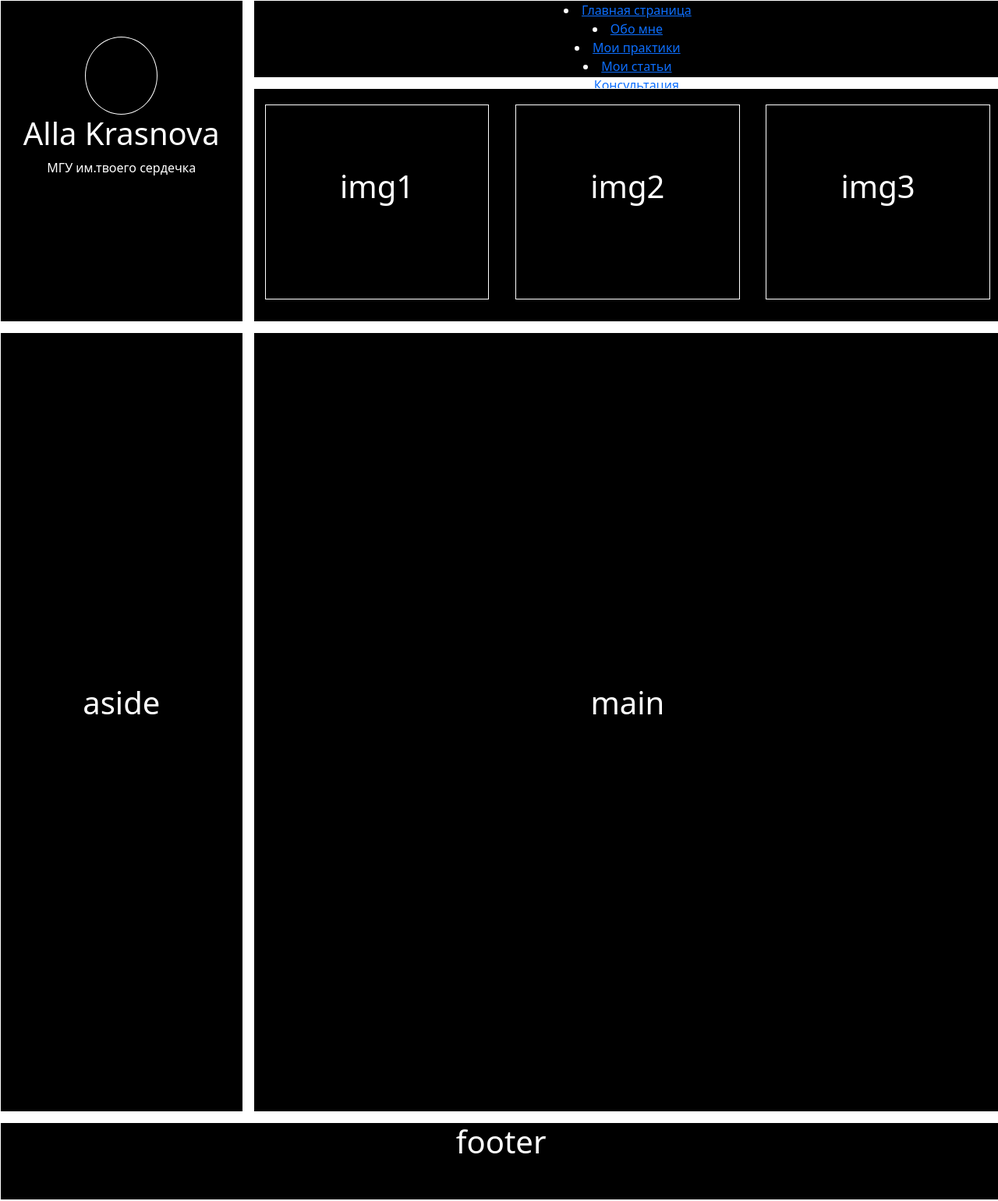
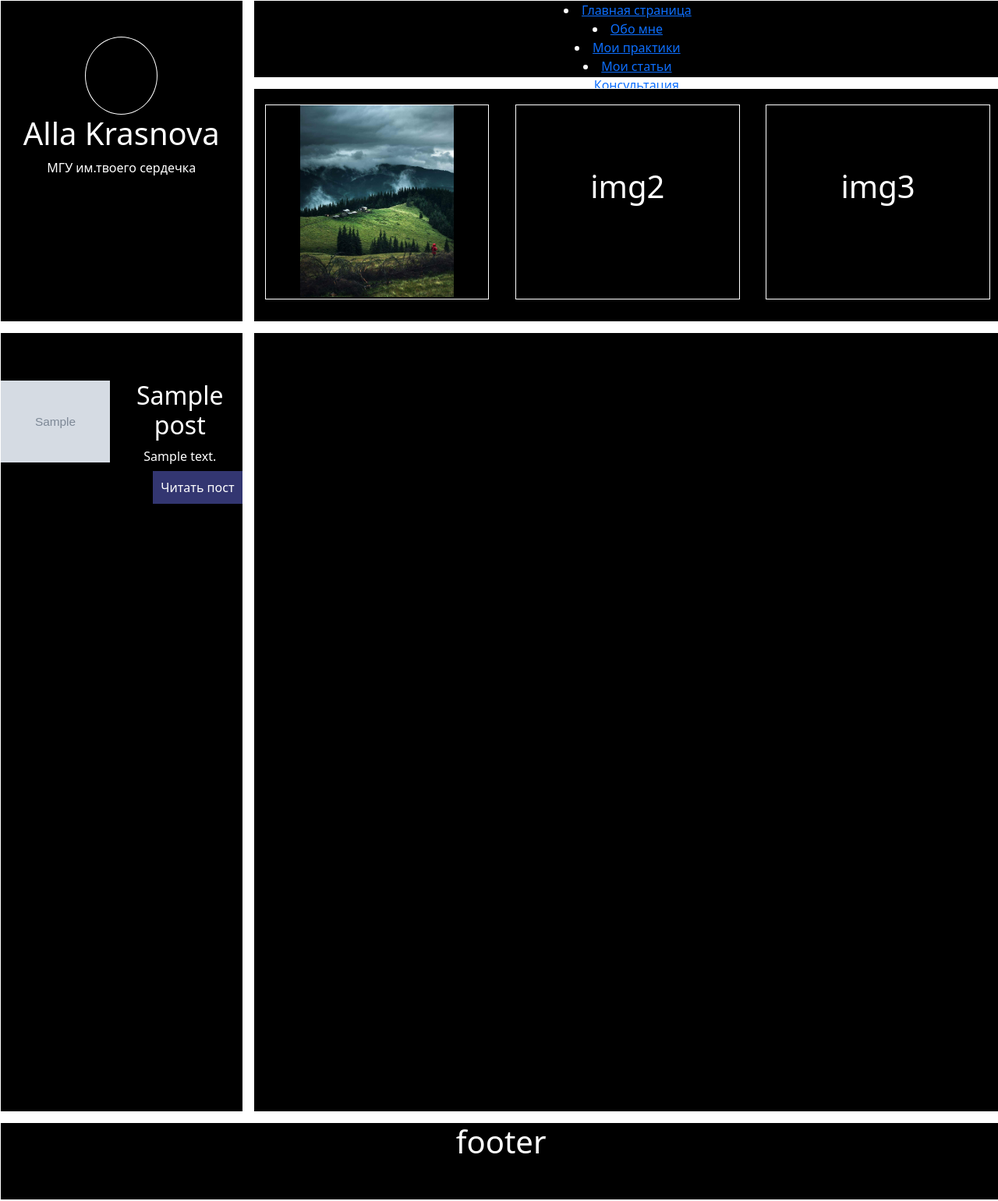
Before and after one commit to Harlok13/Alla-s_site, a Django app: page / in a window 1280 px wide. Shown: the whole page at 78% size. Run offline with Django 4.2, Linux system fonts and the light colour scheme; tables that the repository leaves empty hold one stand-in row (values such as "Sample post"); grey boxes marked "Sample" are stand-in pictures.

Commit message:
add post

```diff
--- a/alla_site/alla_site/settings.py
+++ b/alla_site/alla_site/settings.py
@@ -124,5 +124,5 @@ STATICFILES_DIR = []
 
 DEFAULT_AUTO_FIELD = "django.db.models.BigAutoField"
 
-MEDIA_ROOT = os.path.join(BASE_DIR, 'media')
+MEDIA_ROOT = os.path.join(BASE_DIR, 'media/')
 MEDIA_URL = '/media/'
--- a/alla_site/alla_site/urls.py
+++ b/alla_site/alla_site/urls.py
@@ -13,7 +13,7 @@ Including another URLconf
     1. Import the include() function: from django.urls import include, path
     2. Add a URL to urlpatterns:  path('blog/', include('blog.urls'))
 """
-from alla_site import settings
+from django.conf import settings
 from django.conf.urls.static import static
 from django.contrib import admin
 from django.urls import path, include
@@ -24,4 +24,4 @@ urlpatterns = [
 ] #+ static(settings.STATIC_URL, document_root=settings.STATIC_ROOT)
 
 if settings.DEBUG:
-    urlpatterns += static(settings.STATIC_URL, document_root=settings.STATIC_ROOT)
+    urlpatterns += static(settings.MEDIA_URL, document_root=settings.MEDIA_ROOT)
--- a/alla_site/main/static/main/css/styles.css
+++ b/alla_site/main/static/main/css/styles.css
@@ -42,7 +42,7 @@ background: black;
 aside{
 grid-area: as;
 text-align:center;
-padding-top: 450px;
+padding-top: 50px;
 border: 1px solid white;
 color: white;
 background: black;
--- a/alla_site/main/urls.py
+++ b/alla_site/main/urls.py
@@ -11,5 +11,6 @@ urlpatterns = [
     path('articles/', articles, name='articles'),
     path('consultation/', consultation, name='consultation'),
     path('login/', login, name='login'),
-    path('registration/', registration, name='registration')
+    path('registration/', registration, name='registration'),
+    path('post/<slug:post_slug>/', show_post, name='show_post')
 ]
--- a/alla_site/main/views.py
+++ b/alla_site/main/views.py
@@ -1,9 +1,16 @@
 from django.http import HttpResponse
-from django.shortcuts import render
+from django.shortcuts import render, get_object_or_404
+
+from main.models import Posts
+
 
 def home_page(request):
+    posts = Posts.objects.all()
+    post_limit = Posts.objects.all()[:2]
     context = {
-        'title': 'Главная страница'
+        'title': 'Главная страница',
+        'posts': posts,
+        'post_limit': post_limit
     }
     return render(request, 'main/index.html', context=context)
 
@@ -30,3 +37,12 @@ def registration(request):
 
 def consultation(request):
     return HttpResponse('консультации')
+
+def show_post(request, post_slug):
+    post = get_object_or_404(Posts, slug=post_slug)
+    context = {  # эти параметры мы передаем в html файл
+        'post': post,
+        'title': post.title,
+    }
+
+    return render(request, 'main/post.html', context=context)
--- a/alla_site/templates/main/layout.html
+++ b/alla_site/templates/main/layout.html
@@ -29,13 +29,25 @@
 {#    Profile#}
     <div class="profile"><div class="cirkel"></div><h1>Alla Krasnova</h1><p>МГУ им.твоего сердечка</p></div>
 {#    Aside#}
-    <aside>
+    <aside style="padding-top: 45px;">
+     <ul class="list-articles">
+          {% for p in post_limit %}
+            {% if p.photo %}
+              <p><img class="img-article-left thumb" src="{{ p.photo.url }}" alt="{{ p.title }}"></p>
+            {% endif %}
 
-      <h1>aside</h1>
+            <h2>{{ p.title }}</h2>
+
+            {{ p.content|linebreaks|truncatewords:50 }}
+
+            <div class="clear"></div>
+            <p class="link-read-post"><a href="{{ p.get_absolute_url }}">Читать пост</a></p>
+
+          {% endfor %}
     </aside>
 {#    Nav#}
     <nav>
-      <div class="img1"><h1>img1</h1></div>
+      <div class="img1" style="padding-top: 0px"><img style="height: 6.5cm" src="{% static 'main/images/i1.jpg' %}" alt=""></div>
       <div class="img2"><h1>img2</h1></div>
       <div class="img3"><h1>img3</h1></div>
 
@@ -44,12 +56,15 @@
       <i class="bi bi-1-square"></i>
     </nav>
 {#    Main#}
-    <main><h1>main</h1></main>
+    <main>
+
+    </main>
 {#    Footer#}
     <footer><h1>footer</h1></footer>
   </div>
 
 {% block content %}
+
 {% endblock content %}
 
 </body>
```
Also changed, not shown: alla_site/main/admin.py (+12 -2 lines), alla_site/templates/main/post.html (added, +11 -0 lines), alla_site/media/archive/2022/11/18/Screenshot_20210427_185430-400x391.jpeg (added), alla_site/media/archive/2022/11/18/attractive-sporty-girl-stretching-during-workout.jpeg (added), alla_site/media/archive/2022/11/18/gkaz.gif (added), alla_site/media/archive/2022/11/18/images.jpeg (added), alla_site/media/archive/2022/11/18/sZk_xv7Nt3g.jpeg (added), alla_site/media/archive/2022/11/18/sheyniy-osteokhondroz.jpeg (added), alla_site/media/archive/2022/11/18/upl_1665228129_365349_yugke.jpeg (added).
